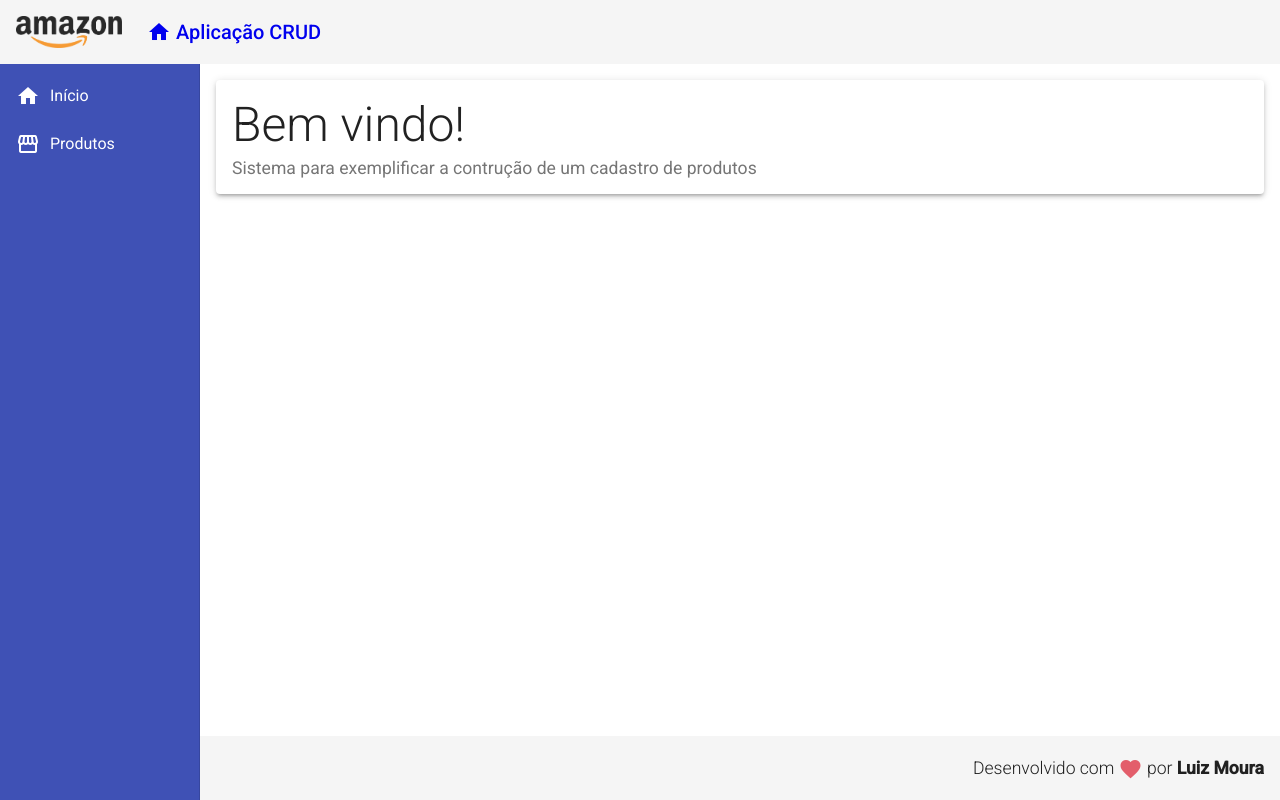
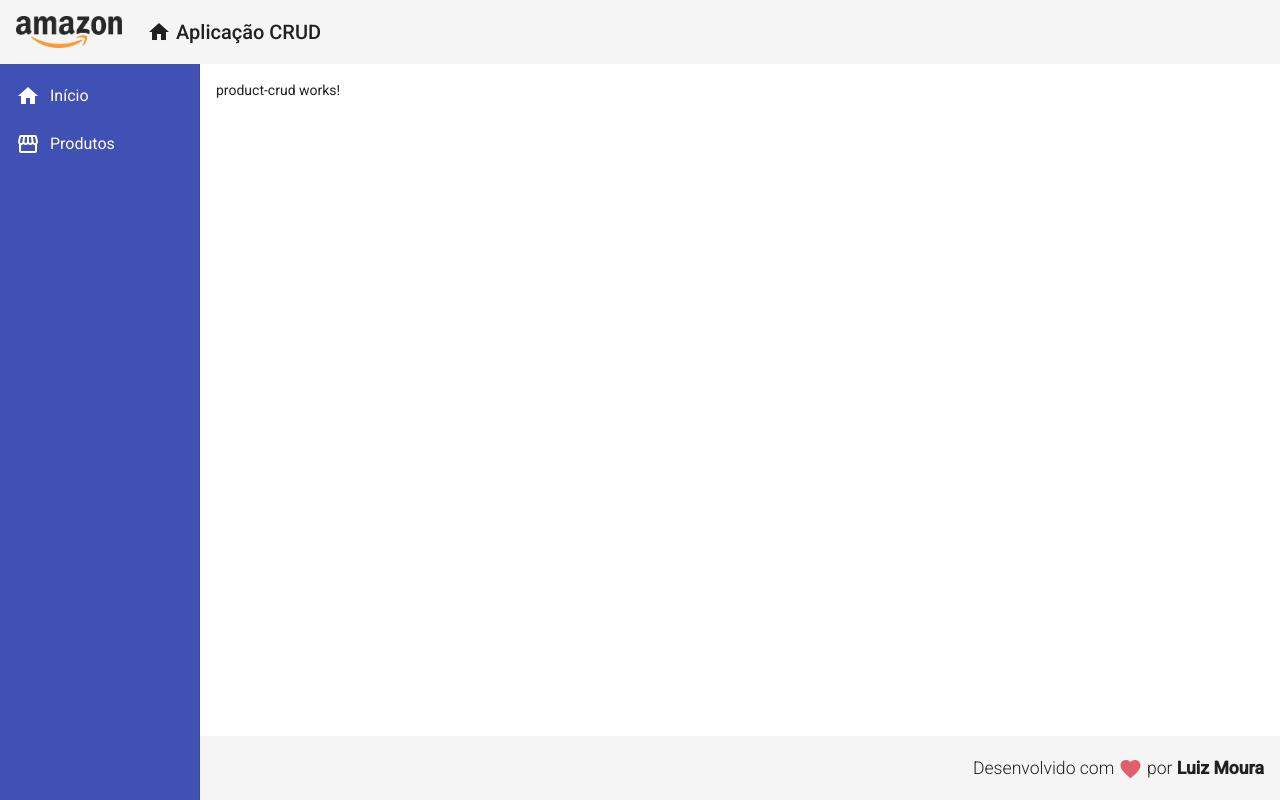
Before and after one commit to luiz-moura/product-angular, an Angular app: page /products in a window 1280 px wide. Before the commit this address led to /. Built offline with nearby package versions, Linux system fonts and the light colour scheme.

Commit message:
feat: routes navigation e create product-crud component

```diff
--- a/src/app/app-routing.module.ts
+++ b/src/app/app-routing.module.ts
@@ -1,7 +1,19 @@
 import { NgModule } from '@angular/core';
 import { RouterModule, Routes } from '@angular/router';
 
-const routes: Routes = [];
+import { HomeComponent } from './views/home/home.component';
+import { ProductCrudComponent } from './views/product-crud/product-crud.component';
+
+const routes: Routes = [
+  {
+    path: "",
+    component: HomeComponent
+  },
+  {
+    path: "products",
+    component: ProductCrudComponent
+  }
+];
 
 @NgModule({
   imports: [RouterModule.forRoot(routes)],
--- a/src/app/app.module.ts
+++ b/src/app/app.module.ts
@@ -14,6 +14,7 @@
 import { MatSidenavModule } from '@angular/material/sidenav';
 import { MatListModule } from '@angular/material/list';
 import { MatCardModule } from '@angular/material/card';
+import { ProductCrudComponent } from './views/product-crud/product-crud.component';
 
 @NgModule({
   declarations: [
@@ -21,7 +22,8 @@
     HeaderComponent,
     FooterComponent,
     NavComponent,
-    HomeComponent
+    HomeComponent,
+    ProductCrudComponent
   ],
   imports: [
     BrowserModule,
--- a/src/app/components/template/header/header.component.html
+++ b/src/app/components/template/header/header.component.html
@@ -1,11 +1,11 @@
 <mat-toolbar class="header mat-elevation-z4">
     <span>
-        <a href="#">
+        <a routerLink="/">
             <img class="logo" src="assets/img/logo.png" alt="logo">
         </a>
     </span>
     <span class="title-group">
-        <a href="#">
+        <a>
             <i class="material-icons">home</i>
             Aplicação CRUD
         </a>
--- a/src/app/components/template/nav/nav.component.html
+++ b/src/app/components/template/nav/nav.component.html
@@ -1,17 +1,17 @@
 <mat-sidenav-container class="container">
     <mat-sidenav class="sidenav" mode="side" opened fixedInViewport="true" fixedTopGap="64">
         <mat-nav-list class="nav-list">
-            <a mat-list-item>
+            <a mat-list-item routerLink="/">
                 <i class="material-icons">home</i>
                 Início
             </a>
-            <a mat-list-item>
+            <a mat-list-item routerLink="/products">
                 <i class="material-icons">storefront</i>
                 Produtos
             </a>
         </mat-nav-list>
     </mat-sidenav>
     <mat-sidenav-content class="content">
-        <app-home></app-home>
+        <router-outlet></router-outlet>
     </mat-sidenav-content>
 </mat-sidenav-container>
--- /dev/null
+++ b/src/app/views/product-crud/product-crud.component.html
@@ -0,0 +1 @@
+<p>product-crud works!</p>
--- /dev/null
+++ b/src/app/views/product-crud/product-crud.component.ts
@@ -0,0 +1,15 @@
+import { Component, OnInit } from '@angular/core';
+
+@Component({
+  selector: 'app-product-crud',
+  templateUrl: './product-crud.component.html',
+  styleUrls: ['./product-crud.component.css']
+})
+export class ProductCrudComponent implements OnInit {
+
+  constructor() { }
+
+  ngOnInit(): void {
+  }
+
+}
```
Also changed, not shown: src/app/views/product-crud/product-crud.component.css (added).
